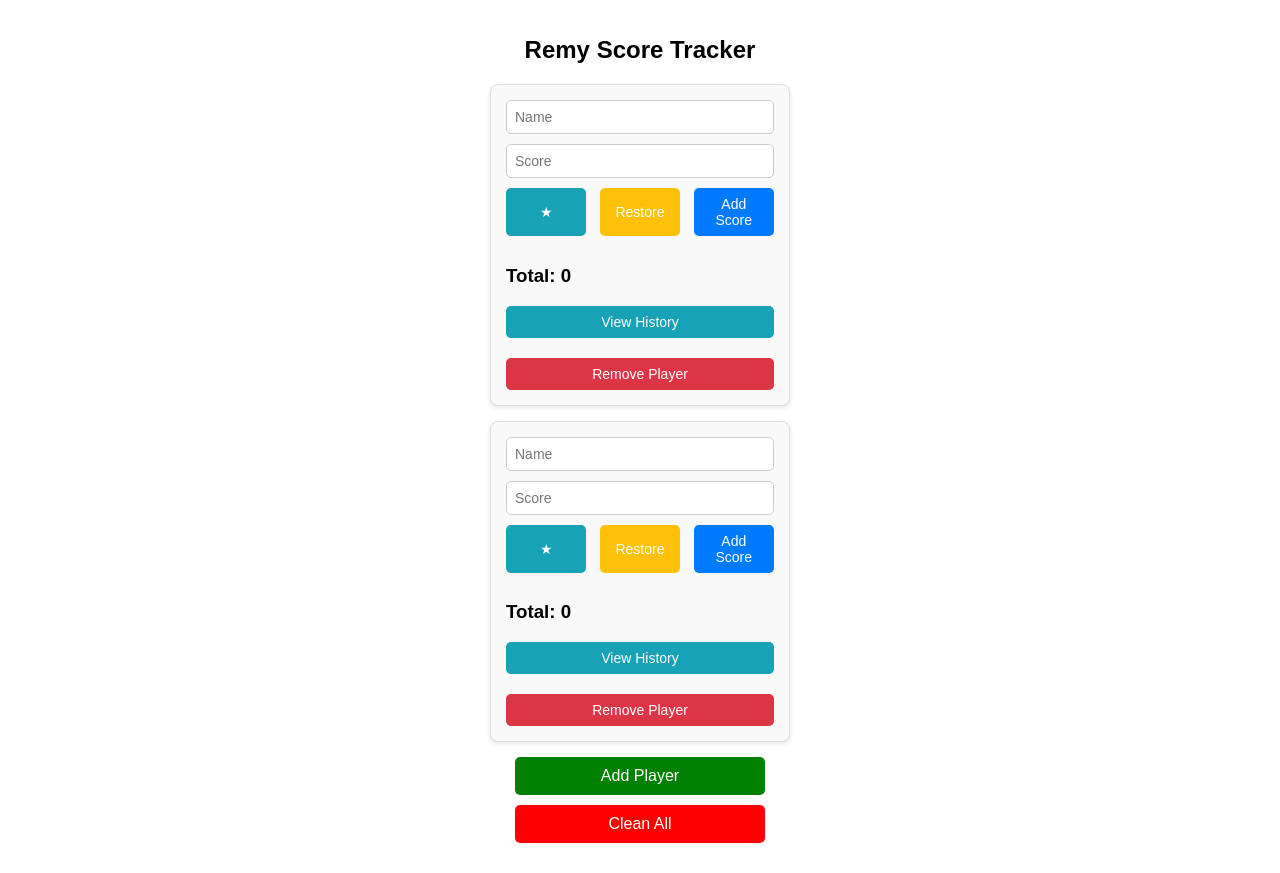
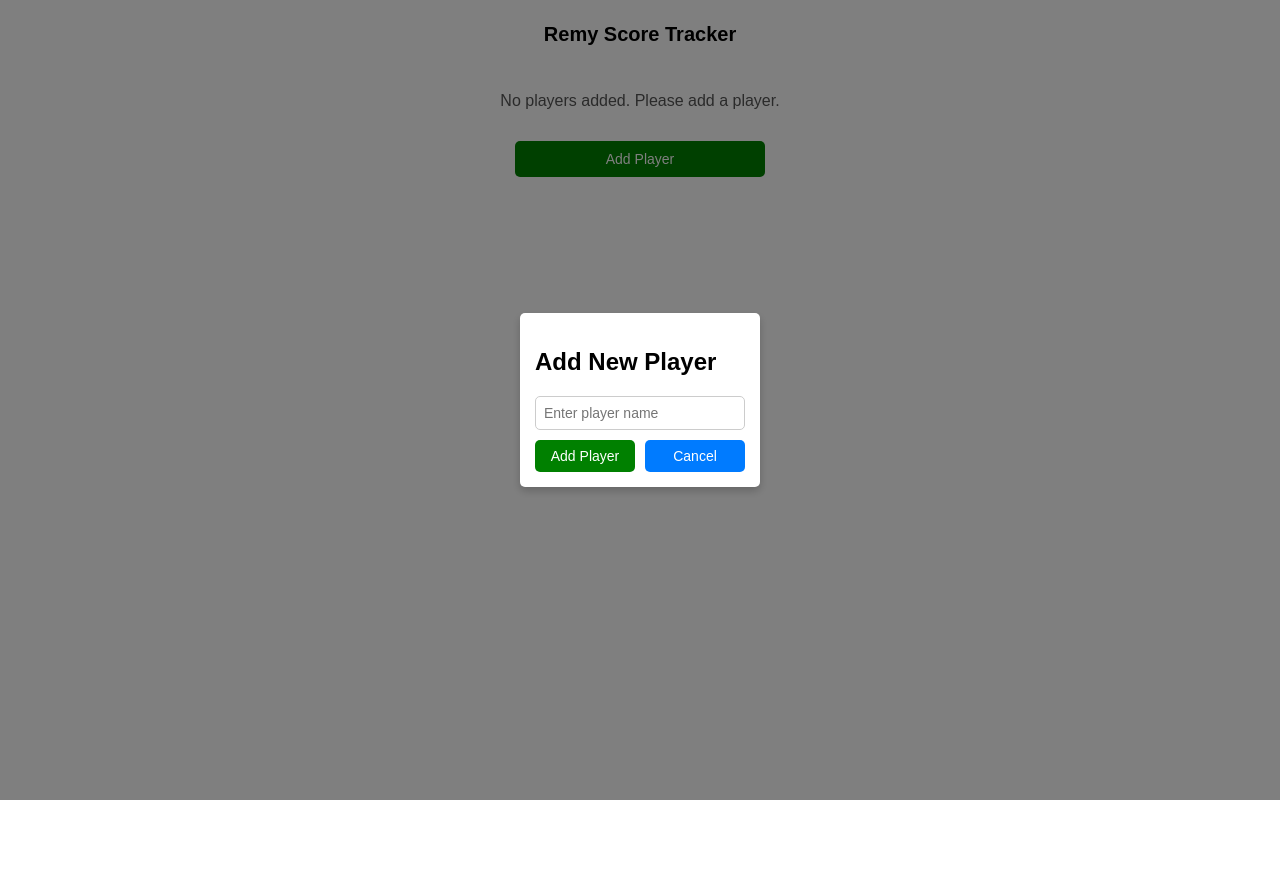
Before and after one commit to PustanAlex/Scor-Remy, a React (Create React App) app: page / in a window 1280 px wide. Both pictures are taken after a click on the button "Add Player". After the commit the page ends 800 px from the top, so only its background shows below. Built offline with nearby package versions, Linux system fonts and the light colour scheme.

Commit message:
teoretic varianta finala

```diff
--- a/package.json
+++ b/package.json
@@ -4,11 +4,14 @@
   "private": true,
   "homepage": "https://PustanAlex.github.io/Scor-Remy/",
   "dependencies": {
+    "@fortawesome/fontawesome-free": "^6.6.0",
     "@testing-library/jest-dom": "^5.16.3",
     "@testing-library/react": "^12.1.4",
     "@testing-library/user-event": "^13.5.0",
     "react": "^18.1.0",
+    "react-confetti": "^6.1.0",
     "react-dom": "^18.1.0",
+    "react-icons": "^5.3.0",
     "react-scripts": "5.0.1",
     "web-vitals": "^2.1.3"
   },
--- a/src/components/App.css
+++ b/src/components/App.css
@@ -1,4 +1,5 @@
-body, html {
+body,
+html {
     margin: 0;
     padding: 0;
     font-family: Arial, sans-serif;
@@ -9,41 +10,39 @@ body, html {
     flex-direction: column;
     align-items: center;
     justify-content: center;
-    padding: 20px;
+    padding: 10px;
 }
 
 h1 {
-    font-size: 24px;
+    font-size: 20px;
     text-align: center;
-    margin-bottom: 20px;
+    margin-bottom: 15px;
 }
 
 .player-input {
     display: flex;
     flex-direction: column;
-    width: 100%; /* Full width */
-    max-width: 300px; /* Limit max width */
-    margin-bottom: 15px;
-    padding: 15px; /* Increased padding for better spacing */
-    border: 1px solid #ddd; /* Card border */
-    border-radius: 8px; /* Rounded corners */
-    box-shadow: 0 2px 4px rgba(0, 0, 0, 0.1); /* Shadow for depth */
-    background-color: #f9f9f9; /* Light background */
-    box-sizing: border-box; /* Ensure padding is included in width */
+    width: 100%;
+    max-width: 300px;
+    margin-bottom: 10px;
+    padding: 10px;
+    border: 1px solid #ddd;
+    border-radius: 8px;
+    box-shadow: 0 2px 4px rgba(0, 0, 0, 0.1);
+    background-color: #f9f9f9;
+    box-sizing: border-box;
+    position: relative;
 }
 
 .score-container {
-    position: relative;
-    display: inline-block;
-    width: 100%; /* Ensure it takes full width */
+    display: flex;
+    align-items: center;
+    width: 100%;
+    margin-bottom: 8px;
 }
 
 .bonus-text {
     color: red;
-    position: absolute;
-    left: calc(100% + 10px);
-    top: 50%;
-    transform: translateY(-50%);
     font-weight: bold;
     font-size: 0.8em;
     white-space: nowrap;
@@ -53,14 +52,18 @@ h1 {
 .score-input {
     padding: 8px;
     font-size: 14px;
-    margin-bottom: 10px;
     border: 1px solid #ccc;
     border-radius: 5px;
-    width: 100%; /* Full width to fit card */
-    box-sizing: border-box; /* Ensure padding is included in width */
+    width: calc(100% - 20px);
+    box-sizing: border-box;
+}
+
+.name-input {
+    width: 100%; /* Ajustăm lățimea */
 }
 
 .score-input {
+    margin-right: 5px;
     -moz-appearance: textfield;
 }
 
@@ -73,17 +76,19 @@ h1 {
 .button-group {
     display: flex;
     justify-content: space-between;
-    margin-bottom: 10px;
+    margin-bottom: 8px;
 }
 
-.add-score-btn, .restore-btn, .atuu-btn {
+.add-score-btn,
+.restore-btn,
+.atuu-btn {
     padding: 8px;
-    font-size: 14px;
+    font-size: 12px;
     border: none;
     color: white;
     border-radius: 5px;
     cursor: pointer;
-    width: 30%; /* Flexible button width */
+    width: 30%;
 }
 
 .add-score-btn {
@@ -98,36 +103,31 @@ h1 {
     background-color: #17a2b8;
 }
 
+.modal-button-group {
+    display: flex;
+    flex-direction: row;
+    gap: 10px; /* Spațiu între butoane */
+    justify-content: center; /* Asigură centrul */
+    align-items: center;
+    margin-top: 10px;
+}
+
 .atuu-btn.active {
     background-color: #138496;
     transform: scale(0.95);
 }
 
-.atuu-btn:hover {
-    background-color: #138496;
-}
-
-.history-btn {
-    padding: 8px;
+.add-player-btn,
+.clear-all-btn {
+    padding: 10px;
     font-size: 14px;
-    border: none;
-    background-color: #17a2b8;
-    color: white;
-    border-radius: 5px;
-    cursor: pointer;
-    width: 100%;
-    margin-bottom: 10px;
-}
-
-.add-player-btn, .clear-all-btn {
-    padding: 10px;
-    font-size: 16px;
     border: none;
     color: white;
     border-radius: 5px;
     cursor: pointer;
     margin-bottom: 10px;
-    width: 250px; /* Fixed width for large buttons */
+    width: 100%;
+    max-width: 250px;
 }
 
 .clear-all-btn {
@@ -158,11 +158,30 @@ h1 {
 
 .modal-content {
     background-color: white;
-    padding: 20px;
+    padding: 15px;
     border-radius: 5px;
     box-shadow: 0 4px 8px rgba(0, 0, 0, 0.2);
-    max-width: 400px;
-    width: 90%;
+    max-width: 100%;
+}
+
+.modal-button {
+    padding: 8px;
+    font-size: 14px;
+    border: none;
+    border-radius: 5px;
+    cursor: pointer;
+    width: 100px; /* Dimensiune fixă pentru butoane */
+    margin: 0; /* Elimină marginile externe care pot cauza nealinierea */
+}
+
+.confirmation-button {
+    background-color: #dc3545;
+    color: white;
+}
+
+.cancel-button {
+    background-color: #007bff;
+    color: white;
 }
 
 .atuu-text {
@@ -175,46 +194,42 @@ h1 {
 }
 
 .modal-content ul li {
-    margin-bottom: 10px;
+    margin-bottom: 8px;
 }
 
-.modal-content span {
-    margin-left: 5px;
+.empty-message {
+    text-align: center;
+    margin: 15px 0;
 }
 
-.remove-player-btn {
-    padding: 8px;
-    font-size: 14px;
-    border: none;
-    background-color: #dc3545;
-    color: white;
-    border-radius: 5px;
-    cursor: pointer;
-    width: 100%;
-    margin-top: 10px;
+.empty-message p {
+    font-size: 16px;
+    color: #555;
 }
 
-/* Styles for confirmation modal */
-.confirmation-button {
-    padding: 8px; /* Smaller padding */
-    font-size: 14px; /* Smaller font size */
-    border: none;
-    background-color: #dc3545; /* Red for delete */
-    color: white;
-    border-radius: 5px;
+.remove-player-icon,
+.history-icon,
+.edit-icon {
     cursor: pointer;
-    width: 100%; /* Full width for consistency */
-    margin-top: 10px; /* Space above the button */
+    position: absolute;
+    top: 10px;
+    width: 20px; /* Dimensiune consistentă */
 }
 
-.cancel-button {
-    padding: 8px; /* Smaller padding */
-    font-size: 14px; /* Smaller font size */
-    border: none;
-    background-color: #007bff; /* Blue for cancel */
-    color: white;
-    border-radius: 5px;
-    cursor: pointer;
-    width: 100%; /* Full width for consistency */
-    margin-top: 10px; /* Space above the button */
+.remove-player-icon {
+    right: 10px;
 }
+
+.history-icon {
+    right: 40px;
+}
+
+.edit-icon {
+    right: 70px; /* Ajustăm distanța față de celelalte iconițe */
+}
+
+@media (min-width: 400px) {
+    .score-input {
+        width: calc(100% - 50px);
+    }
+}
--- a/src/components/App.jsx
+++ b/src/components/App.jsx
@@ -1,31 +1,43 @@
 import React, { useState, useEffect } from 'react';
 import './App.css';
+import { FaQuestionCircle, FaTrash, FaStar, FaUndo } from 'react-icons/fa';
+import Confetti from 'react-confetti';
 
 const App = () => {
   const [players, setPlayers] = useState(() => {
     const savedPlayers = localStorage.getItem('players');
-    return savedPlayers ? JSON.parse(savedPlayers) : [{ name: '', score: '', total: 0, history: [], atu: false }];
+    return savedPlayers ? JSON.parse(savedPlayers) : [];
   });
 
+  const [modalVisible, setModalVisible] = useState(false);
+  const [newPlayerName, setNewPlayerName] = useState('');
   const [modalIndex, setModalIndex] = useState(null);
-  const [confirmClearModal, setConfirmClearModal] = useState(false); // State for confirm clear modal
+  const [confirmClearModal, setConfirmClearModal] = useState(false);
+  const [confirmRemoveModal, setConfirmRemoveModal] = useState(false);
+  const [removeIndex, setRemoveIndex] = useState(null);
+  const [winnerModalVisible, setWinnerModalVisible] = useState(false);
+  const [winner, setWinner] = useState(null);
+  const [width, setWidth] = useState(window.innerWidth);
+  const [height, setHeight] = useState(window.innerHeight);
+  const [lastModifiedIndex, setLastModifiedIndex] = useState(null); // Indexul jucătorului care a modificat ultimul scor
 
-  // Save players to localStorage on update
   useEffect(() => {
     localStorage.setItem('players', JSON.stringify(players));
   }, [players]);
 
-  const handleNameChange = (index, event) => {
-    const newPlayers = [...players];
-    newPlayers[index].name = event.target.value;
-    setPlayers(newPlayers);
+  useEffect(() => {
+    const handleResize = () => {
+      setWidth(window.innerWidth);
+      setHeight(window.innerHeight);
     };
+
+    window.addEventListener('resize', handleResize);
+    return () => window.removeEventListener('resize', handleResize);
+  }, []);
 
   const handleScoreChange = (index, event) => {
     const newPlayers = [...players];
     const value = event.target.value;
-
-    // Allow only numbers and a minus sign for negative numbers
     if (/^-?\d*$/.test(value)) {
       newPlayers[index].score = value;
       setPlayers(newPlayers);
@@ -35,22 +47,22 @@ const App = () => {
   const handleAddScore = (index) => {
     const newPlayers = [...players];
     let scoreToAdd = parseInt(newPlayers[index].score.split(' (')[0], 10) || 0;
-
-    // Add bonus if Atu is active
     if (newPlayers[index].atu) {
       scoreToAdd += 50;
     }
+    newPlayers[index].total += scoreToAdd;
+    newPlayers[index].history.push({ score: scoreToAdd, atu: newPlayers[index].atu });
+    newPlayers[index].score = '';
+    newPlayers[index].atu = false;
+    setPlayers(newPlayers);
 
-    // Update total
-    newPlayers[index].total += scoreToAdd;
+    // Setăm indexul jucătorului care a modificat ultimul scor
+    setLastModifiedIndex(index);
 
-    // Add score to history
-    newPlayers[index].history.push({ score: scoreToAdd, atu: newPlayers[index].atu });
-
-    // Reset input
-    newPlayers[index].score = '';
-    newPlayers[index].atu = false; // Reset Atu after addition
-    setPlayers(newPlayers);
+    // Verificăm câștigătorul doar dacă ultimul scor adăugat nu este de la jucătorul care a modificat scorul
+    if (lastModifiedIndex !== index) {
+      checkForWinner(newPlayers);
+    }
   };
 
   const handleRestore = (index) => {
@@ -65,25 +77,27 @@ const App = () => {
 
   const handleAtu = (index) => {
     const newPlayers = [...players];
-    newPlayers[index].atu = !newPlayers[index].atu; // Toggle Atu
+    newPlayers[index].atu = !newPlayers[index].atu;
     setPlayers(newPlayers);
   };
 
   const addPlayer = () => {
-    setPlayers([...players, { name: '', score: '', total: 0, history: [], atu: false }]);
+    setModalVisible(true);
   };
 
-  const clearAll = () => {
-    setPlayers([{ name: '', score: '', total: 0, history: [], atu: false }]); // Reset players list
-    localStorage.removeItem('players'); // Remove from localStorage
-    setConfirmClearModal(false); // Close the modal
+  const confirmAddPlayer = () => {
+    if (newPlayerName.trim()) {
+      setPlayers([...players, { name: newPlayerName, score: '', total: 0, history: [], atu: false }]);
+      setNewPlayerName('');
+      setModalVisible(false);
+    }
   };
 
-  const openModal = (index) => {
+  const openHistoryModal = (index) => {
     setModalIndex(index);
   };
 
-  const closeModal = () => {
+  const closeHistoryModal = () => {
     setModalIndex(null);
   };
 
@@ -95,24 +109,48 @@ const App = () => {
     setConfirmClearModal(false);
   };
 
-  const removePlayer = (index) => {
-    const newPlayers = players.filter((_, idx) => idx !== index);
+  const openConfirmRemoveModal = (index) => {
+    setConfirmRemoveModal(true);
+    setRemoveIndex(index);
+  };
+
+  const closeConfirmRemoveModal = () => {
+    setConfirmRemoveModal(false);
+    setRemoveIndex(null);
+  };
+
+  const removePlayer = () => {
+    const newPlayers = players.filter((_, idx) => idx !== removeIndex);
     setPlayers(newPlayers);
+    closeConfirmRemoveModal();
+  };
+
+  const clearAllPlayers = () => {
+    setPlayers([]);
+    localStorage.removeItem('players');
+    setConfirmClearModal(false);
+  };
+
+  const checkForWinner = (players) => {
+    const foundWinner = players.find(player => player.total >= 1000);
+    if (foundWinner) {
+      setWinner(foundWinner.name);
+      setWinnerModalVisible(true);
+    }
   };
 
   return (
     <div className="container">
       <h1>Remy Score Tracker</h1>
 
-      {players.map((player, index) => (
+      {players.length === 0 ? (
+        <div className="empty-message">
+          <p>No players added. Please add a player.</p>
+        </div>
+      ) : (
+        players.map((player, index) => (
           <div key={index} className="player-input">
-          <input
-            type="text"
-            placeholder="Name"
-            value={player.name}
-            onChange={(event) => handleNameChange(index, event)}
-            className="name-input"
-          />
+            <h3>{player.name}</h3>
             <div className="score-container">
               <input
                 type="text"
@@ -125,27 +163,49 @@ const App = () => {
                 <span className="bonus-text"> ( +50 )</span>
               )}
             </div>
-
             <div className="button-group">
               <button onClick={() => handleAtu(index)} className={`atuu-btn ${player.atu ? 'active' : ''}`}>
-              ★
+                <FaStar style={{ fontSize: '20px' }} />
               </button>
-            <button onClick={() => handleRestore(index)} className="restore-btn">Restore</button>
+              <button onClick={() => handleRestore(index)} className="restore-btn">
+                <FaUndo style={{ fontSize: '20px' }} />
+              </button>
               <button onClick={() => handleAddScore(index)} className="add-score-btn">Add Score</button>
             </div>
-
             <h3>
               Total: {player.total}
               {player.atu && <span className="atuu-text"><strong> Atu: Da</strong></span>}
             </h3>
+            <FaQuestionCircle className="history-icon" onClick={() => openHistoryModal(index)} size={20} />
+            <FaTrash className="remove-player-icon" onClick={() => openConfirmRemoveModal(index)} size={20} />
+          </div>
+        ))
+      )}
 
-          <button onClick={() => openModal(index)} className="history-btn">View History</button>
-          <button onClick={() => removePlayer(index)} className="remove-player-btn">Remove Player</button> {/* Remove Player Button */}
-        </div>
-      ))}
+      {players.length > 0 && (
+        <button onClick={openConfirmClearModal} className="clear-all-btn">Clean All</button>
+      )}
 
       <button onClick={addPlayer} className="add-player-btn">Add Player</button>
-      <button onClick={openConfirmClearModal} className="clear-all-btn">Clean All</button> {/* Open confirmation modal */}
+
+      {modalVisible && (
+        <div className="modal">
+          <div className="modal-content">
+            <h2>Add New Player</h2>
+            <input
+              type="text"
+              placeholder="Enter player name"
+              value={newPlayerName}
+              onChange={(e) => setNewPlayerName(e.target.value)}
+              className="name-input"
+            />
+            <div className="modal-button-group">
+              <button onClick={confirmAddPlayer} className="modal-button add-player-btn">Add Player</button>
+              <button onClick={() => setModalVisible(false)} className="modal-button cancel-button">Cancel</button>
+            </div>
+          </div>
+        </div>
+      )}
 
       {modalIndex !== null && (
         <div className="modal">
@@ -158,18 +218,44 @@ const App = () => {
                 </li>
               ))}
             </ul>
-            <button onClick={closeModal} className="close-modal-btn">Close</button>
+            <button onClick={closeHistoryModal} className="close-modal-btn">Close</button>
           </div>
         </div>
       )}
 
-      {confirmClearModal && ( // Confirm clear modal
+      {confirmClearModal && (
         <div className="modal">
           <div className="modal-content">
             <h2>Confirm Clean All</h2>
             <p>Are you sure you want to clear all players?</p>
-            <button onClick={clearAll} className="clear-all-btn">Yes</button>
-            <button onClick={closeConfirmClearModal} className="close-modal-btn">Cancel</button>
+            <div className="modal-button-group">
+              <button onClick={clearAllPlayers} className="modal-button confirmation-button">Yes</button>
+              <button onClick={closeConfirmClearModal} className="modal-button cancel-button">Cancel</button>
+            </div>
+          </div>
+        </div>
+      )}
+
+      {confirmRemoveModal && (
+        <div className="modal">
+          <div className="modal-content">
+            <h2>Confirm Remove Player</h2>
+            <p>Are you sure you want to remove this player?</p>
+            <div className="modal-button-group">
+              <button onClick={removePlayer} className="modal-button confirmation-button">Yes</button>
+              <button onClick={closeConfirmRemoveModal} className="modal-button cancel-button">Cancel</button>
+            </div>
+          </div>
+        </div>
+      )}
+
+      {winnerModalVisible && (
+        <div className="modal">
+          <div className="modal-content winner-modal">
+            <Confetti width={width} height={height} />
+            <h2>🎉 Felicitări! 🎉</h2>
+            <h3>Câștigător: {winner}</h3>
+            <button onClick={() => setWinnerModalVisible(false)} className="close-modal-btn">Close</button>
           </div>
         </div>
       )}
```
Also changed, not shown: 1 other file (tests, documents, lock files or other folders). Lines whose indentation alone changed are shown as unchanged.
